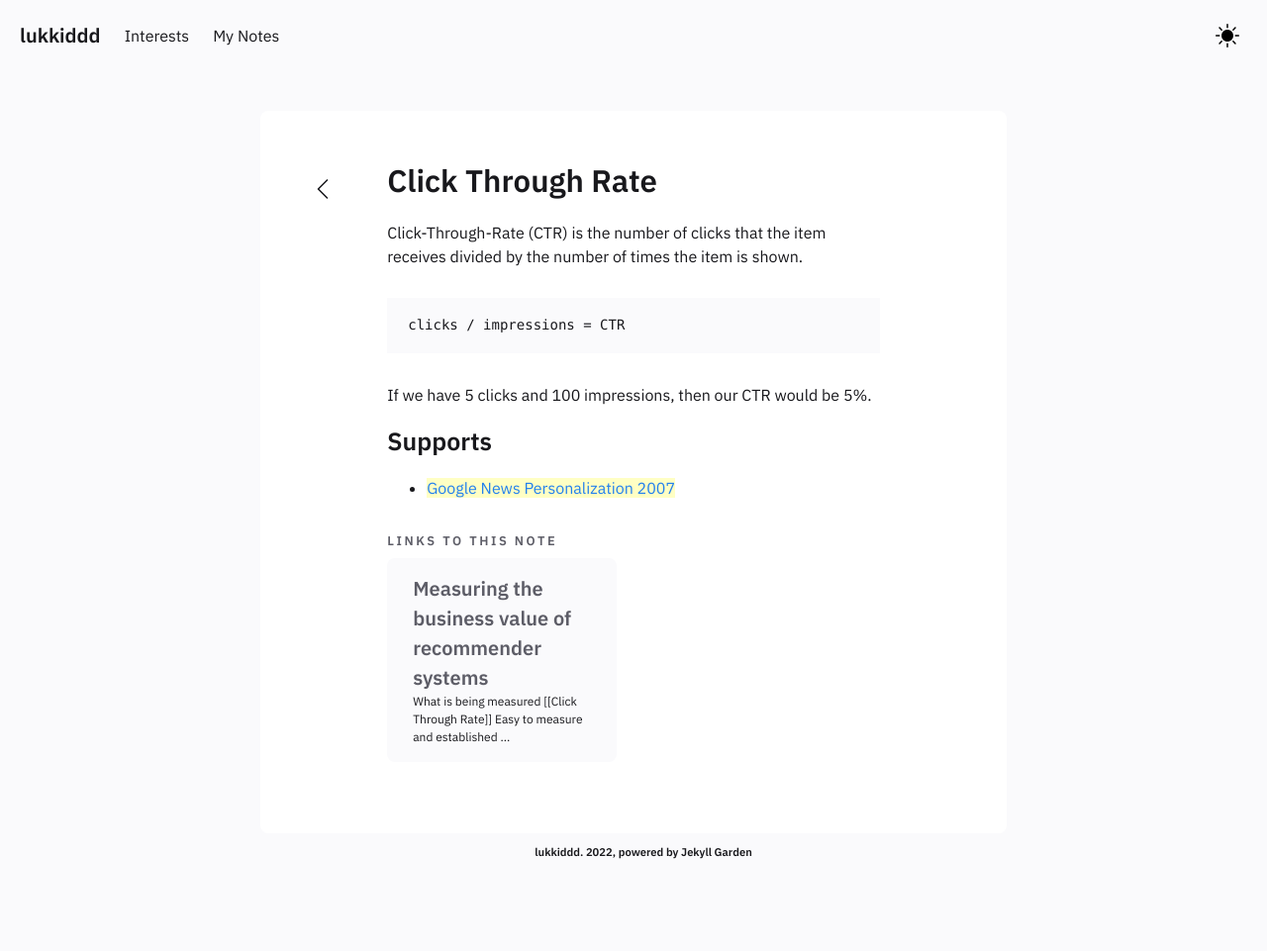
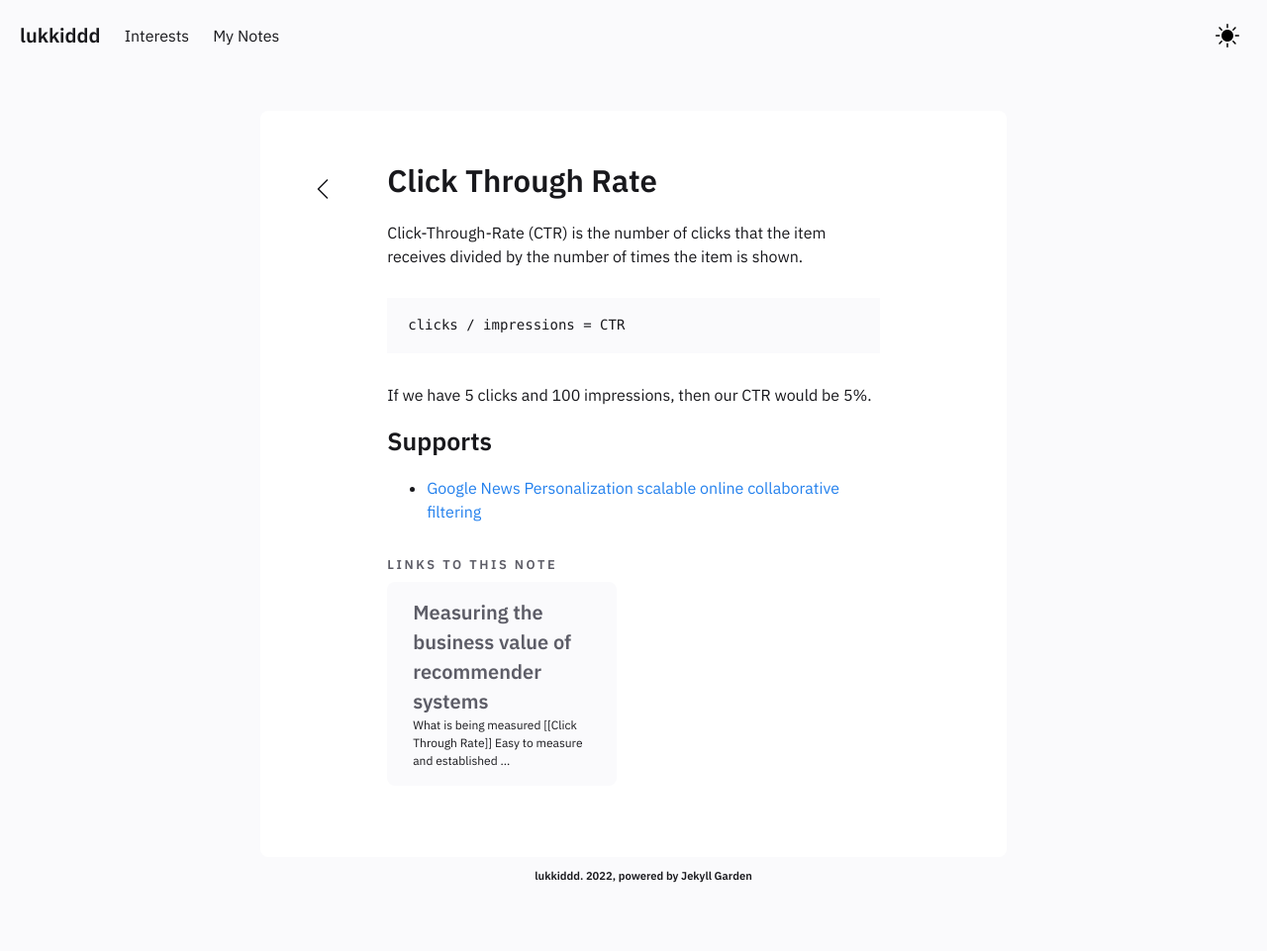
Before and after one commit to lukkiddd/lukkiddd.github.io, a Jekyll site: the page built from _notes/Public/Click Through Rate.md, in a window 1280 px wide. Shown: the whole page at 99% size. Built offline with Jekyll 4.4.1, drawn with Linux system fonts in a browser that asks for light colours; before the commit the page ends 937 px from its top, so only the background shows below that.

Commit message:
Rename notes

```diff
--- a/_notes/Public/Click Through Rate.md
+++ b/_notes/Public/Click Through Rate.md
@@ -17,4 +17,4 @@ If we have 5 clicks and 100 impressions, then our CTR would be 5%.
 
 
 ### Supports
-- [[Google News Personalization 2007]]
+- [[Google News Personalization scalable online collaborative filtering]]
```
Also changed, not shown: _notes/Public/Google News Personalization scalable online collaborative filtering.md (renamed from _notes/Public/Google News Personalization 2007.md).
